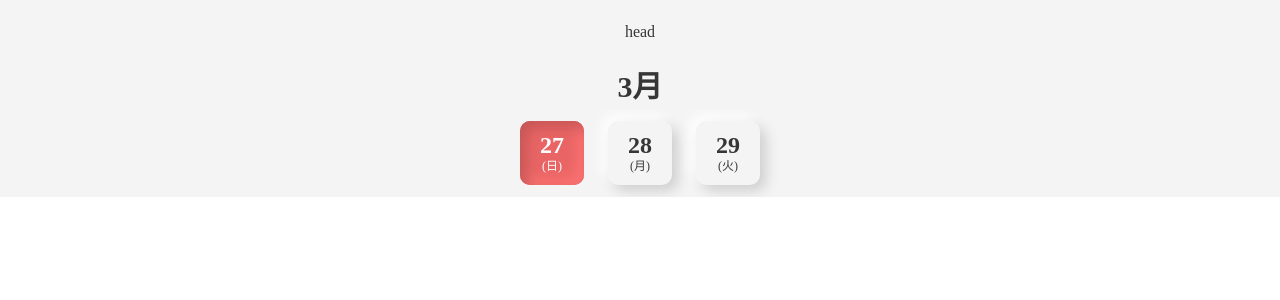
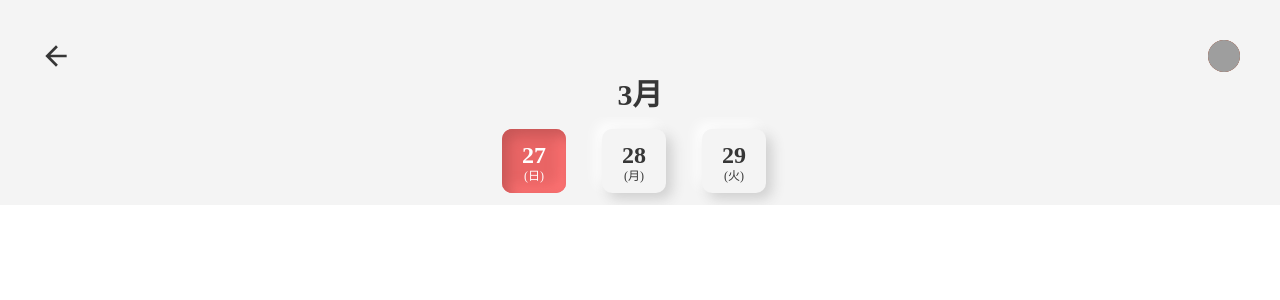
Before and after one commit to cokemaniaIIDX/Zenon, a React (Create React App) app in the folder front/: page / in a window 1280 px wide. Shown: the top 300 px of the page. Built offline with nearby package versions, Linux system fonts and the light colour scheme; grey boxes are pictures that could not be loaded; a web font is replaced by a local one.

Commit message:
ヘッダー実装

```diff
--- a/front/src/Schedule.tsx
+++ b/front/src/Schedule.tsx
@@ -1,20 +1,41 @@
 import React, { useState } from 'react';
 import './style.css'
 import {
+  Avatar,
   Box,
   Center,
+  Flex,
+  Spacer,
   Text,
 } from "@chakra-ui/react";
+import { ArrowBackIcon } from '@chakra-ui/icons';
 
 const Schedule: React.VFC = () => {
 
   return (
     <div>
-      <Center>
-        <Box p='5'>head</Box>
-      </Center>
+      <Header />
       <Calendar />
     </div>
+  )
+}
+
+const Header: React.VFC = () => {
+
+  const avatarImageSrc: string = 'https://broken-link';
+  const avatarName: string = 'Sasuke Uchiha';
+
+  return (
+    <>
+      <Center>
+        <Box p='5'></Box>
+      </Center>
+      <Flex>
+        <ArrowBackIcon w={8} h={8} ml={10} />
+        <Spacer />
+        <Avatar size={"sm"} mr={10} name={avatarName} src={avatarImageSrc} />
+      </Flex>
+    </>
   )
 }
 
@@ -81,8 +102,11 @@ const DateBlock: React.VFC<DateBlockProps> = (props) => {
   return (
     <Box
       bg={property.bg}
-      p='3.5'
+      pt='4'
+      pl='5'
+      pr='5'
       m='3'
+      mr='6'
       boxSize='64px'
       borderRadius='10'
       shadow={property.shadow}
```
